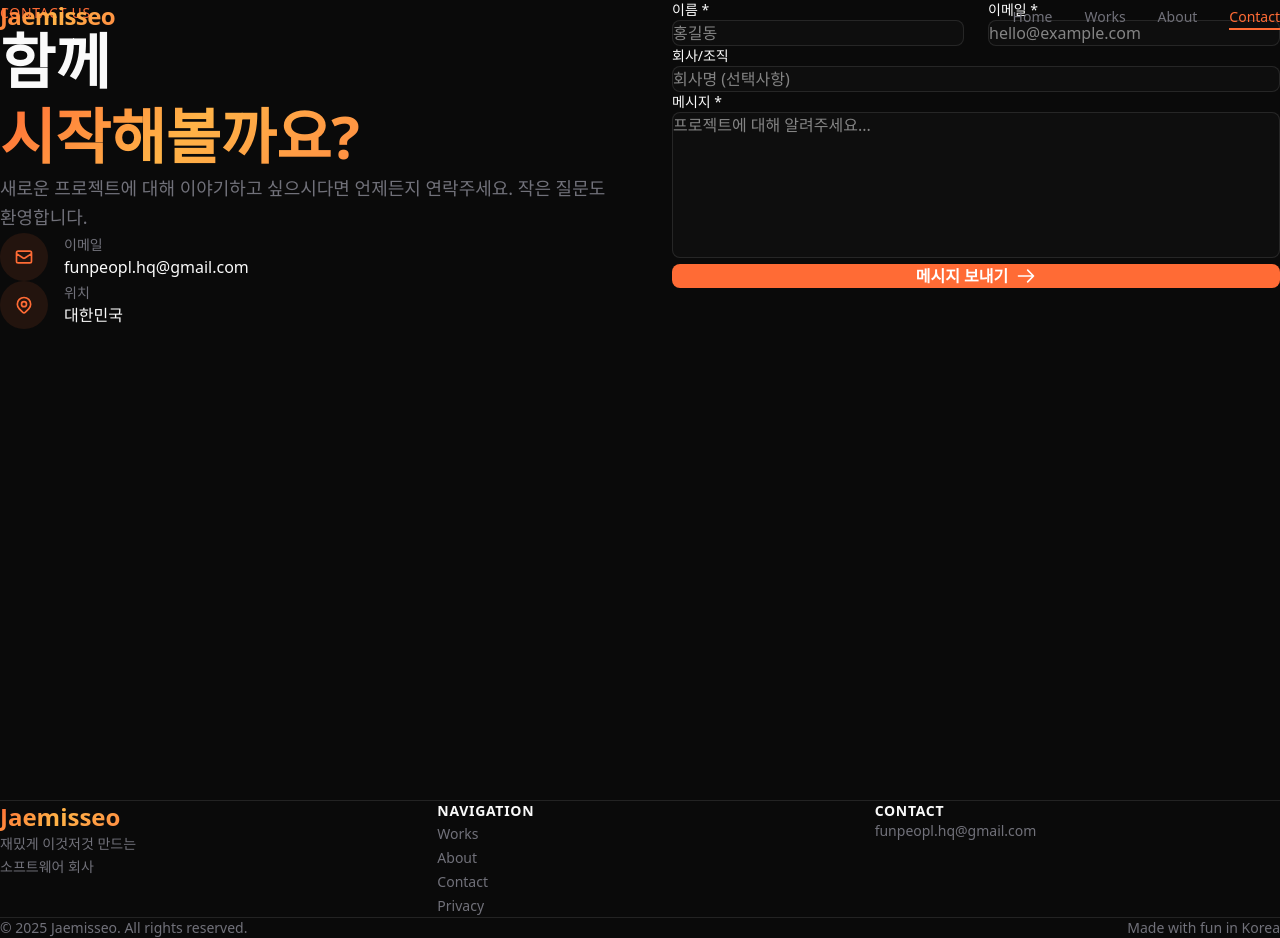
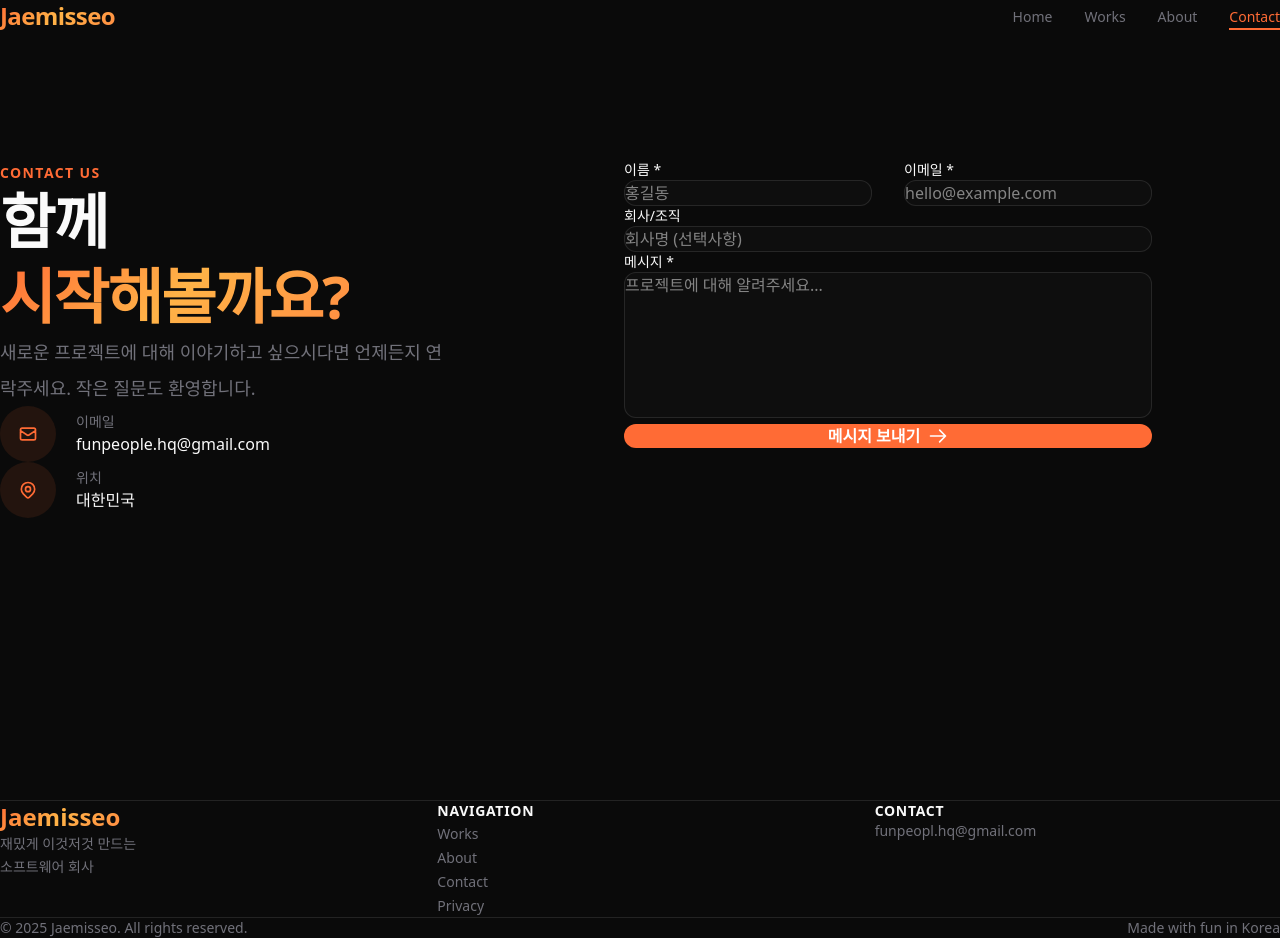
Before and after one commit to coolman0123/jaemisseo-site, a Next.js app: page /contact in a window 1280 px wide. Built offline with nearby package versions, Linux system fonts and the light colour scheme; a web font is replaced by a local one.

Commit message:
fix: Contact 페이지 헤더 겹침 문제 수정 및 레이아웃 개선

```diff
--- a/src/app/contact/page.tsx
+++ b/src/app/contact/page.tsx
@@ -60,16 +60,16 @@ export default function ContactPage() {
 
   return (
     <PageTransition>
-      <section className="min-h-screen pt-32 pb-20 px-6 bg-background">
-        <div className="max-w-7xl mx-auto">
-          <div className="grid grid-cols-1 lg:grid-cols-2 gap-16">
+      <section style={{ paddingTop: '160px' }} className="min-h-screen pb-24 px-6 md:px-12 bg-background">
+        <div className="max-w-6xl mx-auto">
+          <div className="grid grid-cols-1 lg:grid-cols-2 gap-20 lg:gap-24">
             {/* Left Column - Info */}
             <div>
               <FadeIn>
-                <span className="text-primary text-sm font-medium uppercase tracking-wider">
+                <span className="text-primary text-sm font-semibold uppercase tracking-widest">
                   Contact Us
                 </span>
-                <h1 className="text-5xl md:text-6xl font-bold mt-4 mb-8 leading-tight">
+                <h1 className="text-4xl md:text-5xl lg:text-6xl font-bold mt-6 mb-10 leading-tight tracking-tight">
                   <span className="text-foreground">함께</span>
                   <br />
                   <span className="text-gradient">시작해볼까요?</span>
@@ -77,16 +77,16 @@ export default function ContactPage() {
               </FadeIn>
 
               <FadeIn delay={0.2}>
-                <p className="text-lg text-muted mb-12 leading-relaxed">
+                <p className="text-base md:text-lg text-muted mb-14 leading-loose max-w-md">
                   새로운 프로젝트에 대해 이야기하고 싶으시다면
                   언제든지 연락주세요. 작은 질문도 환영합니다.
                 </p>
               </FadeIn>
 
               <FadeIn delay={0.3}>
-                <div className="space-y-6">
-                  <div className="flex items-center gap-4">
-                    <div className="w-12 h-12 bg-primary/10 rounded-full flex items-center justify-center">
+                <div className="space-y-8">
+                  <div className="flex items-center gap-5">
+                    <div className="w-14 h-14 bg-primary/10 rounded-full flex items-center justify-center">
                       <svg
                         className="w-5 h-5 text-primary"
                         fill="none"
@@ -102,18 +102,18 @@ export default function ContactPage() {
                       </svg>
                     </div>
                     <div>
-                      <p className="text-sm text-muted">이메일</p>
+                      <p className="text-sm text-muted mb-1">이메일</p>
                       <a
-                        href="mailto:funpeopl.hq@gmail.com"
+                        href="mailto:funpeople.hq@gmail.com"
                         className="text-foreground hover:text-primary transition-colors"
                       >
-                        funpeopl.hq@gmail.com
+                        funpeople.hq@gmail.com
                       </a>
                     </div>
                   </div>
 
-                  <div className="flex items-center gap-4">
-                    <div className="w-12 h-12 bg-primary/10 rounded-full flex items-center justify-center">
+                  <div className="flex items-center gap-5">
+                    <div className="w-14 h-14 bg-primary/10 rounded-full flex items-center justify-center">
                       <svg
                         className="w-5 h-5 text-primary"
                         fill="none"
@@ -135,7 +135,7 @@ export default function ContactPage() {
                       </svg>
                     </div>
                     <div>
-                      <p className="text-sm text-muted">위치</p>
+                      <p className="text-sm text-muted mb-1">위치</p>
                       <p className="text-foreground">대한민국</p>
                     </div>
                   </div>
@@ -195,13 +195,13 @@ export default function ContactPage() {
                       animate={{ opacity: 1 }}
                       exit={{ opacity: 0 }}
                       onSubmit={handleSubmit}
-                      className="space-y-6"
+                      className="space-y-8"
                     >
-                      <div className="grid grid-cols-1 md:grid-cols-2 gap-6">
+                      <div className="grid grid-cols-1 md:grid-cols-2 gap-8">
                         <div>
                           <label
                             htmlFor="name"
-                            className="block text-sm font-medium mb-2"
+                            className="block text-sm font-medium mb-3"
                           >
                             이름 *
                           </label>
@@ -212,14 +212,14 @@ export default function ContactPage() {
                             required
                             value={formData.name}
                             onChange={handleChange}
-                            className="w-full px-4 py-3 bg-white/[0.02] border border-white/10 rounded-lg focus:outline-none focus:border-primary transition-colors"
+                            className="w-full px-5 py-4 bg-white/[0.02] border border-white/10 rounded-xl focus:outline-none focus:border-primary transition-colors"
                             placeholder="홍길동"
                           />
                         </div>
                         <div>
                           <label
                             htmlFor="email"
-                            className="block text-sm font-medium mb-2"
+                            className="block text-sm font-medium mb-3"
                           >
                             이메일 *
                           </label>
@@ -230,7 +230,7 @@ export default function ContactPage() {
                             required
                             value={formData.email}
                             onChange={handleChange}
-                            className="w-full px-4 py-3 bg-white/[0.02] border border-white/10 rounded-lg focus:outline-none focus:border-primary transition-colors"
+                            className="w-full px-5 py-4 bg-white/[0.02] border border-white/10 rounded-xl focus:outline-none focus:border-primary transition-colors"
                             placeholder="hello@example.com"
                           />
                         </div>
@@ -239,7 +239,7 @@ export default function ContactPage() {
                       <div>
                         <label
                           htmlFor="company"
-                          className="block text-sm font-medium mb-2"
+                          className="block text-sm font-medium mb-3"
                         >
                           회사/조직
                         </label>
@@ -249,7 +249,7 @@ export default function ContactPage() {
                           name="company"
                           value={formData.company}
                           onChange={handleChange}
-                          className="w-full px-4 py-3 bg-white/[0.02] border border-white/10 rounded-lg focus:outline-none focus:border-primary transition-colors"
+                          className="w-full px-5 py-4 bg-white/[0.02] border border-white/10 rounded-xl focus:outline-none focus:border-primary transition-colors"
                           placeholder="회사명 (선택사항)"
                         />
                       </div>
@@ -257,7 +257,7 @@ export default function ContactPage() {
                       <div>
                         <label
                           htmlFor="message"
-                          className="block text-sm font-medium mb-2"
+                          className="block text-sm font-medium mb-3"
                         >
                           메시지 *
                         </label>
@@ -268,7 +268,7 @@ export default function ContactPage() {
                           rows={6}
                           value={formData.message}
                           onChange={handleChange}
-                          className="w-full px-4 py-3 bg-white/[0.02] border border-white/10 rounded-lg focus:outline-none focus:border-primary transition-colors resize-none"
+                          className="w-full px-5 py-4 bg-white/[0.02] border border-white/10 rounded-xl focus:outline-none focus:border-primary transition-colors resize-none"
                           placeholder="프로젝트에 대해 알려주세요..."
                         />
                       </div>
@@ -287,7 +287,7 @@ export default function ContactPage() {
                         <button
                           type="submit"
                           disabled={isSubmitting}
-                          className="w-full py-4 bg-primary text-white font-semibold rounded-lg hover:bg-primary/90 transition-colors disabled:opacity-50 disabled:cursor-not-allowed flex items-center justify-center gap-2"
+                          className="w-full py-4 bg-primary text-white font-semibold rounded-xl hover:bg-primary/90 transition-colors disabled:opacity-50 disabled:cursor-not-allowed flex items-center justify-center gap-2"
                         >
                           {isSubmitting ? (
                             <>
```
